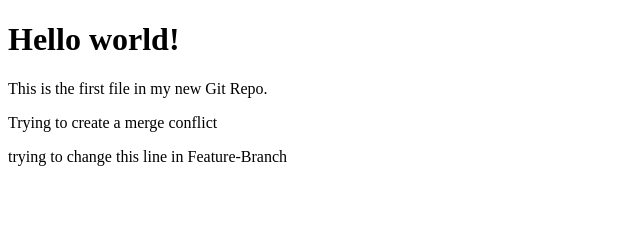
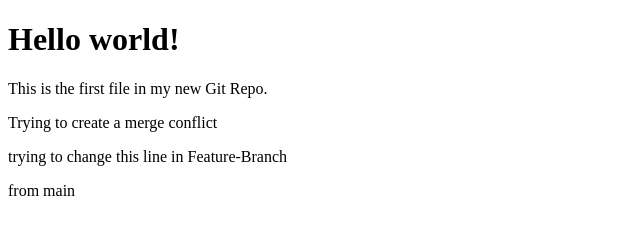
Before and after one commit to rkattiyarat/CSD111_Lab_Practice, a plain HTML site: page index.html in a window 1280 px wide. Shown: the full height of the page, 0-640 px from the left. Drawn offline with Linux system fonts and the light colour scheme.

Commit message:
from main

```diff
--- a/index.html
+++ b/index.html
@@ -9,5 +9,6 @@
 <p>This is the first file in my new Git Repo.</p>
 <p>Trying to create a merge conflict</p>
 <p>trying to change this line in Feature-Branch </p>
+<p> from main</p>
 </body>
 </html>
```
